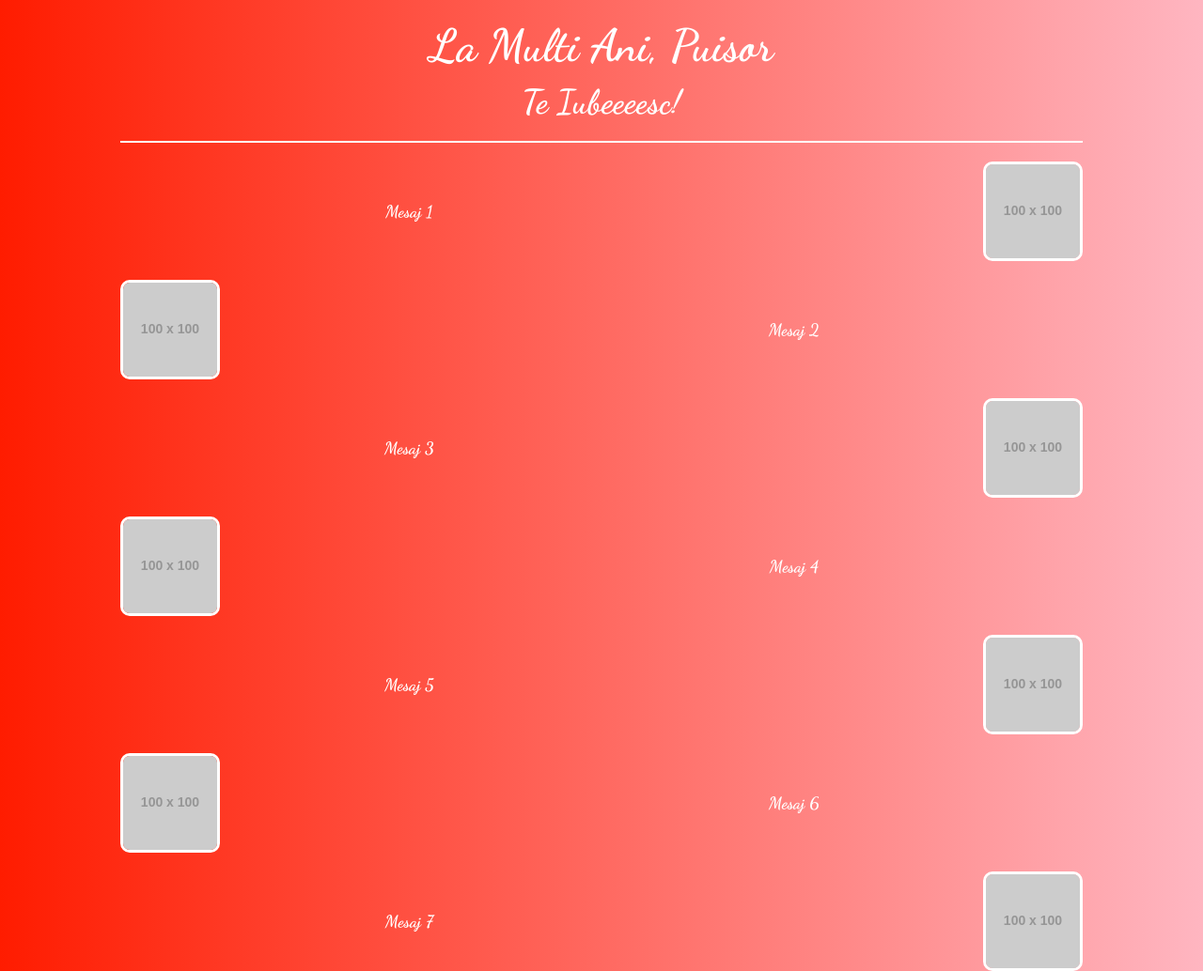
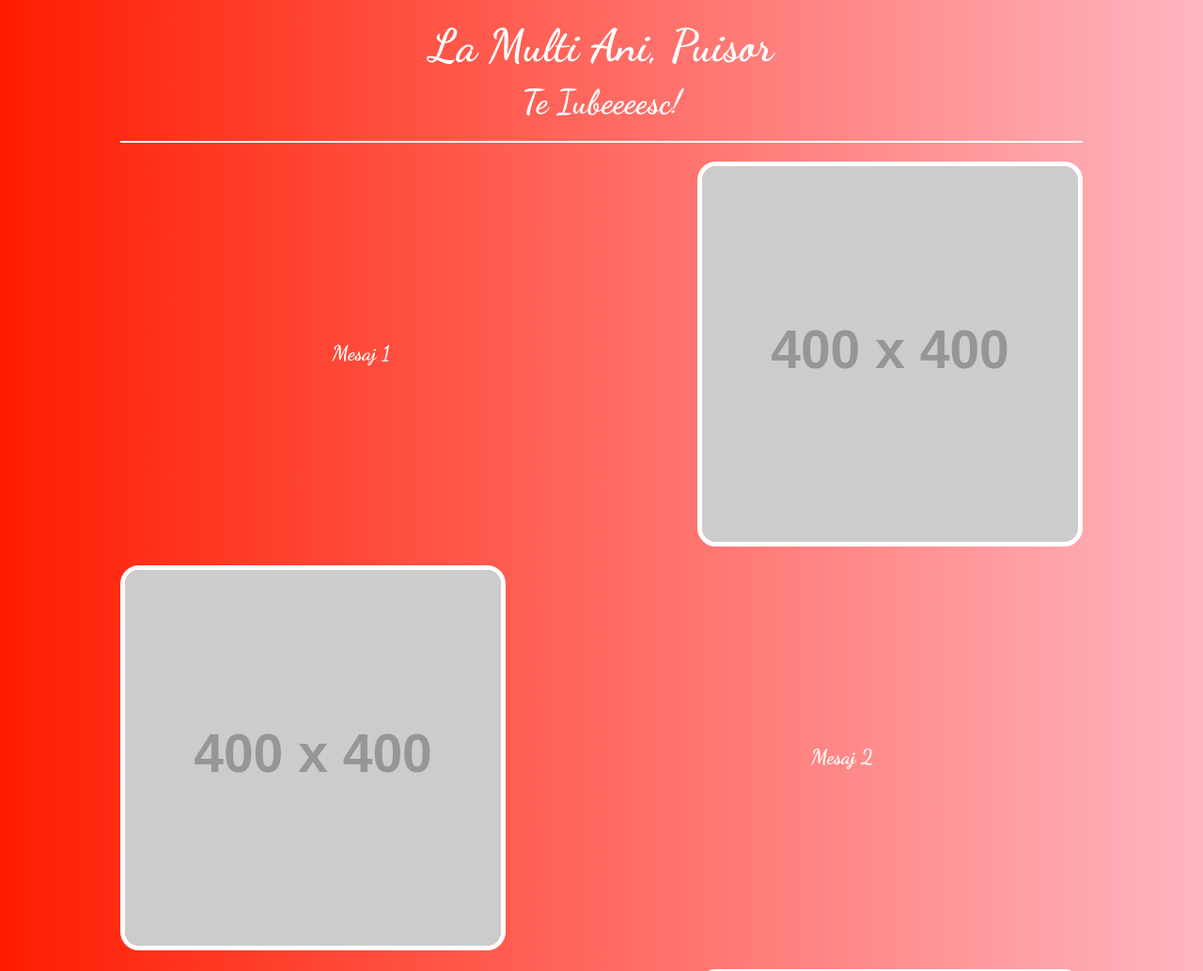
Before and after one commit to eca116/pt-adi, a plain HTML site: page index.html in a window 1280 px wide. Shown: the top 1034 px of the page at 94% size. Drawn offline with Linux system fonts and the light colour scheme; placeholder pictures from the web are drawn by us.

Commit message:
Update index.html

```diff
--- a/index.html
+++ b/index.html
@@ -14,21 +14,6 @@
       font-weight: bold;
       overflow-x: hidden;
     }
-    /* Personalizare scrollbar */
-    ::-webkit-scrollbar {
-      width: 12px;
-    }
-    ::-webkit-scrollbar-track {
-      background: #f1f1f1;
-    }
-    ::-webkit-scrollbar-thumb {
-      background: #888;
-      border-radius: 6px;
-    }
-    ::-webkit-scrollbar-thumb:hover {
-      background: #555;
-    }
-    /* Titluri */
     h1, h2 {
       text-align: center;
       color: #fff;
@@ -44,7 +29,6 @@
       margin-bottom: 20px;
       font-size: 36px;
     }
-    /* Linie separatorie albă */
     .separator {
       border: none;
       height: 2px;
@@ -52,7 +36,6 @@
       margin: 20px auto;
       width: 80%;
     }
-    /* Container general mesaje + imagini */
     .content {
       width: 80%;
       margin: 20px auto;
@@ -60,45 +43,49 @@
       flex-direction: column;
       gap: 20px;
     }
-    /* Rand cu mesaj + imagine */
     .row {
       display: flex;
       align-items: center;
       justify-content: space-between;
     }
-    /* Mesaj */
     .message {
       color: #fff;
-      font-size: 18px;
+      font-size: 22px;
       line-height: 1.6;
-      width: 60%;
+      width: 50%;
       text-align: center;
     }
-    /* Imagine */
     .image-container {
-      width: 100px;
-      height: 100px;
-      border-radius: 10px;
+      width: 400px; /* Pozele de 4 ori mai mari */
+      height: 400px;
+      border-radius: 20px;
       overflow: hidden;
-      border: 3px solid #fff;
+      border: 5px solid #fff;
     }
     .image-container img {
       width: 100%;
       height: 100%;
       object-fit: cover;
     }
-    /* Alternare: primele mesaje stânga, restul dreapta */
-    .row:nth-child(odd) .message {
-      order: 1; /* Mesaj pe stânga */
-    }
-    .row:nth-child(odd) .image-container {
-      order: 2; /* Poză pe dreapta */
-    }
-    .row:nth-child(even) .message {
-      order: 2; /* Mesaj pe dreapta */
-    }
-    .row:nth-child(even) .image-container {
-      order: 1; /* Poză pe stânga */
+    .row:nth-child(odd) .message { order: 1; }
+    .row:nth-child(odd) .image-container { order: 2; }
+    .row:nth-child(even) .message { order: 2; }
+    .row:nth-child(even) .image-container { order: 1; }
+
+    /* 📱 Responsivitate pentru telefoane */
+    @media (max-width: 768px) {
+      .row {
+        flex-direction: column; /* Pune mesajul deasupra imaginii */
+        align-items: center;
+      }
+      .message {
+        width: 100%;
+        text-align: center;
+      }
+      .image-container {
+        width: 80%; /* Pozele sunt mai mari pe telefon, dar nu ocupă tot ecranul */
+        height: auto;
+      }
     }
   </style>
 </head>
@@ -110,34 +97,34 @@
   <div class="content">
     <div class="row">
       <div class="message">Mesaj 1</div>
-      <div class="image-container"><img src="https://via.placeholder.com/100" alt="Poza 1"></div>
+      <div class="image-container"><img src="https://via.placeholder.com/400" alt="Poza 1"></div>
     </div>
     <div class="row">
-      <div class="image-container"><img src="https://via.placeholder.com/100" alt="Poza 2"></div>
+      <div class="image-container"><img src="https://via.placeholder.com/400" alt="Poza 2"></div>
       <div class="message">Mesaj 2</div>
     </div>
     <div class="row">
       <div class="message">Mesaj 3</div>
-      <div class="image-container"><img src="https://via.placeholder.com/100" alt="Poza 3"></div>
+      <div class="image-container"><img src="https://via.placeholder.com/400" alt="Poza 3"></div>
     </div>
     <div class="row">
-      <div class="image-container"><img src="https://via.placeholder.com/100" alt="Poza 4"></div>
+      <div class="image-container"><img src="https://via.placeholder.com/400" alt="Poza 4"></div>
       <div class="message">Mesaj 4</div>
     </div>
     <div class="row">
       <div class="message">Mesaj 5</div>
-      <div class="image-container"><img src="https://via.placeholder.com/100" alt="Poza 5"></div>
+      <div class="image-container"><img src="https://via.placeholder.com/400" alt="Poza 5"></div>
     </div>
     <div class="row">
-      <div class="image-container"><img src="https://via.placeholder.com/100" alt="Poza 6"></div>
+      <div class="image-container"><img src="https://via.placeholder.com/400" alt="Poza 6"></div>
       <div class="message">Mesaj 6</div>
     </div>
     <div class="row">
       <div class="message">Mesaj 7</div>
-      <div class="image-container"><img src="https://via.placeholder.com/100" alt="Poza 7"></div>
+      <div class="image-container"><img src="https://via.placeholder.com/400" alt="Poza 7"></div>
     </div>
     <div class="row">
-      <div class="image-container"><img src="https://via.placeholder.com/100" alt="Poza 8"></div>
+      <div class="image-container"><img src="https://via.placeholder.com/400" alt="Poza 8"></div>
       <div class="message">Mesaj 8</div>
     </div>
   </div>
```
